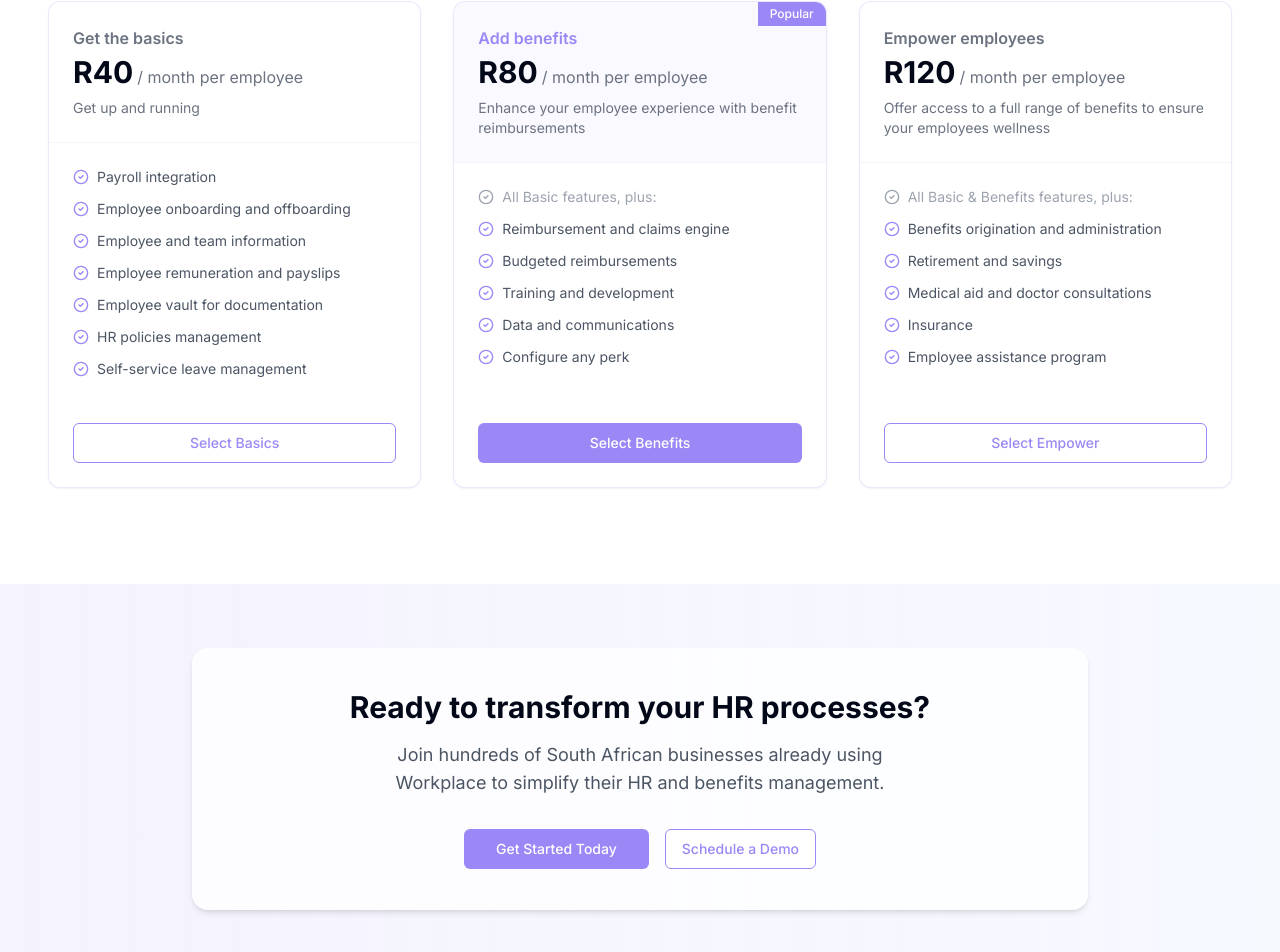
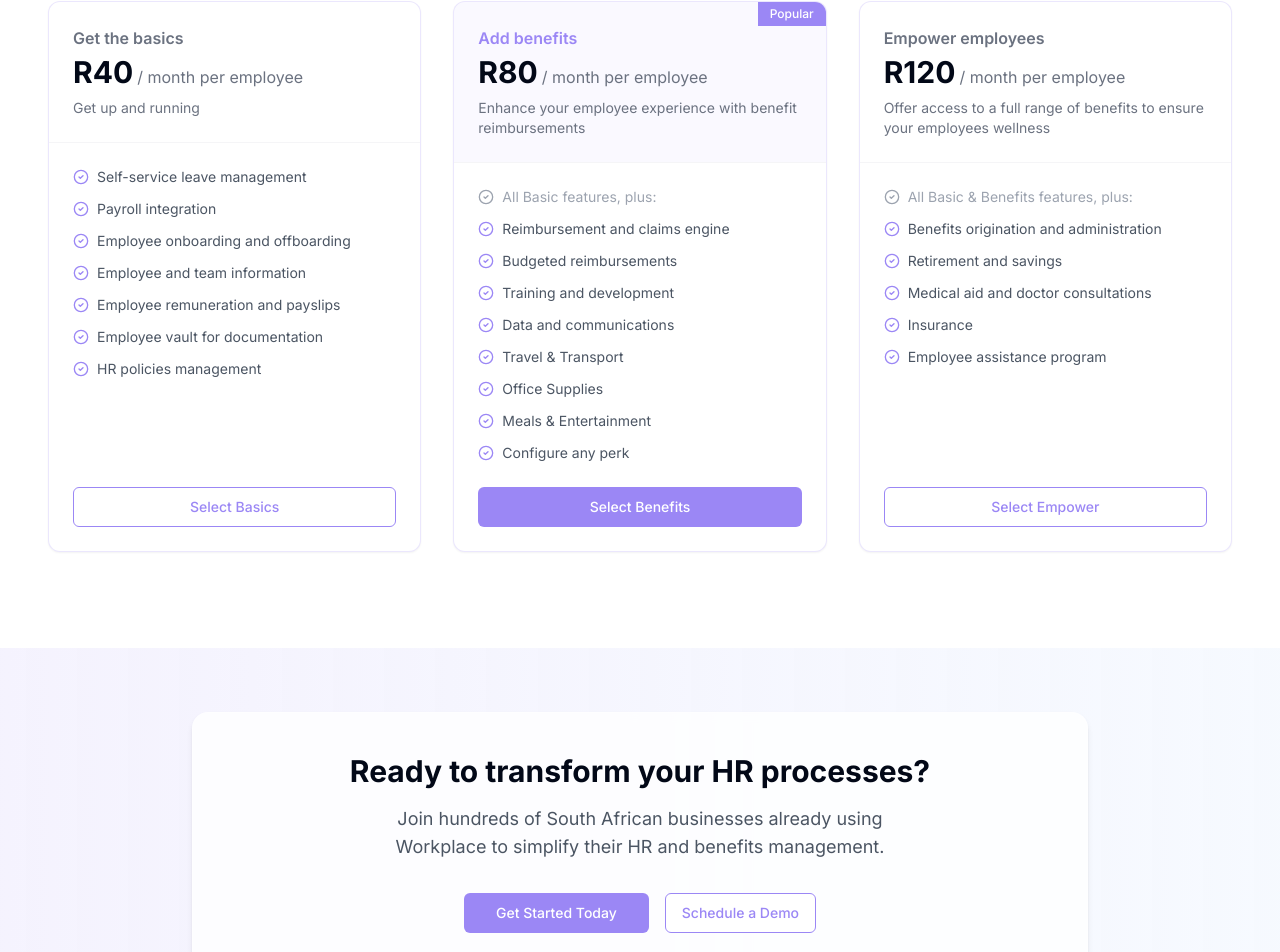
Before and after one commit to DennisCharlesWilliams/workplace-3f85ba4f, a React (Vite) app: page / in a window 1280 px wide. Shown: the part 1563-2515 px from the top of the page. Built offline with nearby package versions, Linux system fonts and the light colour scheme.

Commit message:
Update package options
- Moved "Self-service leave management" to the top of the list in package option 1.
- Added "Travel & Transport", "Office Supplies", and "Meals & Entertainment" as bullet points to package option 2.

```diff
--- a/src/pages/Index.tsx
+++ b/src/pages/Index.tsx
@@ -225,6 +225,10 @@ const Index = () => {
                 <ul className="space-y-3">
                   <li className="feature-list-item">
                     <CheckCircle2 className="h-4 w-4 text-workplace-purple mr-2 flex-shrink-0 mt-0.5" />
+                    <span>Self-service leave management</span>
+                  </li>
+                  <li className="feature-list-item">
+                    <CheckCircle2 className="h-4 w-4 text-workplace-purple mr-2 flex-shrink-0 mt-0.5" />
                     <span>Payroll integration</span>
                   </li>
                   <li className="feature-list-item">
@@ -246,10 +250,6 @@ const Index = () => {
                   <li className="feature-list-item">
                     <CheckCircle2 className="h-4 w-4 text-workplace-purple mr-2 flex-shrink-0 mt-0.5" />
                     <span>HR policies management</span>
-                  </li>
-                  <li className="feature-list-item">
-                    <CheckCircle2 className="h-4 w-4 text-workplace-purple mr-2 flex-shrink-0 mt-0.5" />
-                    <span>Self-service leave management</span>
                   </li>
                 </ul>
               </div>
@@ -300,11 +300,19 @@ const Index = () => {
                   </li>
                   <li className="feature-list-item">
                     <CheckCircle2 className="h-4 w-4 text-workplace-purple mr-2 flex-shrink-0 mt-0.5" />
+                    <span>Travel & Transport</span>
+                  </li>
+                  <li className="feature-list-item">
+                    <CheckCircle2 className="h-4 w-4 text-workplace-purple mr-2 flex-shrink-0 mt-0.5" />
+                    <span>Office Supplies</span>
+                  </li>
+                  <li className="feature-list-item">
+                    <CheckCircle2 className="h-4 w-4 text-workplace-purple mr-2 flex-shrink-0 mt-0.5" />
+                    <span>Meals & Entertainment</span>
+                  </li>
+                  <li className="feature-list-item">
+                    <CheckCircle2 className="h-4 w-4 text-workplace-purple mr-2 flex-shrink-0 mt-0.5" />
                     <span>Configure any perk</span>
-                  </li>
-                  <li className="feature-list-item invisible">
-                    <CheckCircle2 className="h-4 w-4 text-workplace-purple mr-2 flex-shrink-0 mt-0.5" />
-                    <span>Placeholder for alignment</span>
                   </li>
                 </ul>
               </div>
@@ -352,10 +360,6 @@ const Index = () => {
                   <li className="feature-list-item">
                     <CheckCircle2 className="h-4 w-4 text-workplace-purple mr-2 flex-shrink-0 mt-0.5" />
                     <span>Employee assistance program</span>
-                  </li>
-                  <li className="feature-list-item invisible">
-                    <CheckCircle2 className="h-4 w-4 text-workplace-purple mr-2 flex-shrink-0 mt-0.5" />
-                    <span>Placeholder for alignment</span>
                   </li>
                 </ul>
               </div>
```
